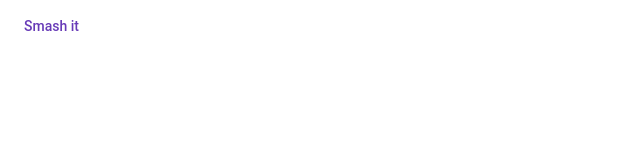
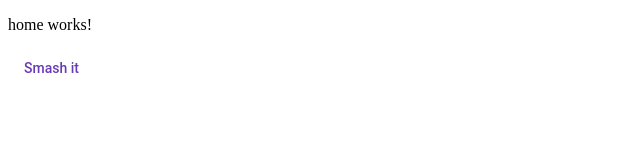
Before and after one commit to joeparsley/personal-site, an Angular app: page / in a window 1280 px wide. Shown: the top 160 px of the page, without its empty margins (0-640 px from the left). Built offline with nearby package versions, Linux system fonts and the light colour scheme.

Commit message:
generate home component, add material.module.ts file to /app

```diff
--- a/src/app/app-routing.module.ts
+++ b/src/app/app-routing.module.ts
@@ -1,7 +1,11 @@
 import { NgModule } from '@angular/core';
 import { Routes, RouterModule } from '@angular/router';
+import { HomeComponent } from './components/home/home.component';
 
-const routes: Routes = [];
+const routes: Routes = [
+  { path: '', component: HomeComponent },
+  { path: 'home', component: HomeComponent },
+];
 
 @NgModule({
   imports: [RouterModule.forRoot(routes)],
--- a/src/app/app.component.html
+++ b/src/app/app.component.html
@@ -1,2 +1 @@
-<button mat-button color="primary" class="btn">Smash it</button>
 <router-outlet></router-outlet>
--- /dev/null
+++ b/src/app/components/home/home.component.html
@@ -0,0 +1,4 @@
+<p>
+  home works!
+</p>
+<button mat-button color="primary" class="btn">Smash it</button>
--- /dev/null
+++ b/src/app/components/home/home.component.ts
@@ -0,0 +1,15 @@
+import { Component, OnInit } from '@angular/core';
+
+@Component({
+  selector: 'app-home',
+  templateUrl: './home.component.html',
+  styleUrls: ['./home.component.scss']
+})
+export class HomeComponent implements OnInit {
+
+  constructor() { }
+
+  ngOnInit() {
+  }
+
+}
```
Also changed, not shown: src/app/app.module.ts (+9 -5 lines), src/app/material.module.ts (added, +11 -0 lines), src/app/components/home/home.component.scss (added), 1 other file (tests, documents, lock files or other folders).
